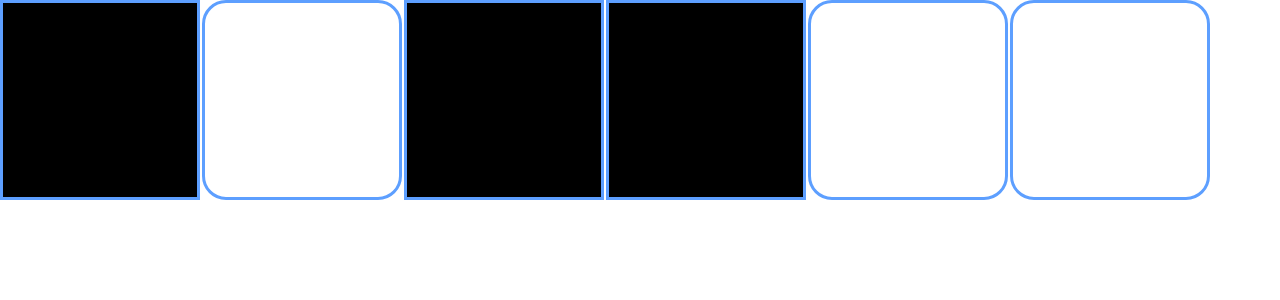
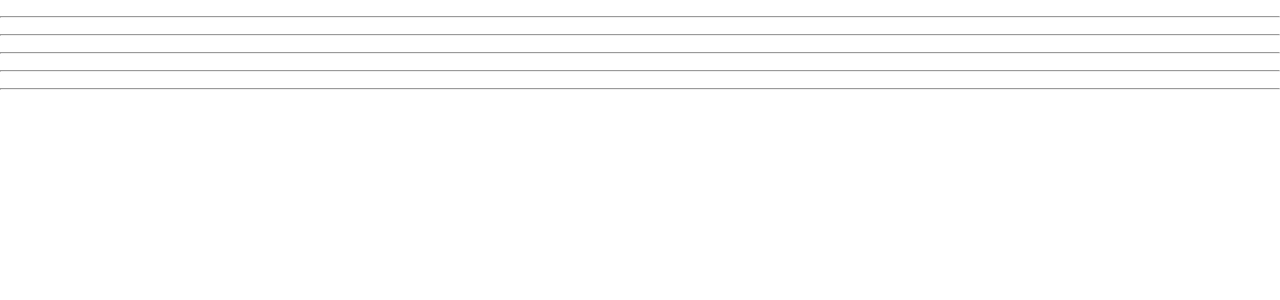
Before and after one commit to Tinady/scrimba-react-course, a React (Create React App) app in the folder memegenerator/: page / in a window 1280 px wide. Shown: the top 300 px of the page. Built offline with nearby package versions, Linux system fonts and the light colour scheme.

Commit message:
Update App.js

```diff
--- a/memegenerator/src/App.js
+++ b/memegenerator/src/App.js
@@ -5,36 +5,46 @@ import ContactCard from './components/ContactCard';
 import Count from './components/count';
 import Square from './components/Square';
 import Boxes from './components/Boxes';
+import jokeData from './components/jokeData';
+import Jokes from './components/joke';
 import './contact.css'
 import './App.css';
 
 export default function App() {
 
-  const [boxes, setBoxes]=useState(Boxes)
+  // const [boxes, setBoxes]=useState(Boxes)
 
-  function toggle(id){
-         setBoxes(prevstate=>
-          {return prevstate.map((square)=>{
-            return square.id==id?{...square, on:!square.on}:square;
-         })})
+  // function toggle(id){
+  //        setBoxes(prevstate=>
+  //         {return prevstate.map((square)=>{
+  //           return square.id==id?{...square, on:!square.on}:square;
+  //        })})
 
-    }
+  //   }
 
 
-  const squareDivs=boxes.map(sq=>
-      (<Square
-        key={sq.id}
-        on={sq.on}
-        handleClick={()=>toggle(sq.id)}
-         />
-         ))
+  // const squareDivs=boxes.map(sq=>
+  //     (<Square
+  //       key={sq.id}
+  //       on={sq.on}
+  //       handleClick={()=>toggle(sq.id)}
+  //        />
+  //        ))
+
+    const jokeelements= jokeData.map((j)=>
+    {return <Jokes
+         key={j.id}
+          setup={j.setup}
+          pinchline={j.punchline}
+             />})
 
   return (
     <div className="App">
         {/* <Header/>
         <Meme/>
-        <Count/> */}
-        {squareDivs}
+        <Count/>
+        {squareDivs} */}
+        {jokeelements}
 
 
 
```
